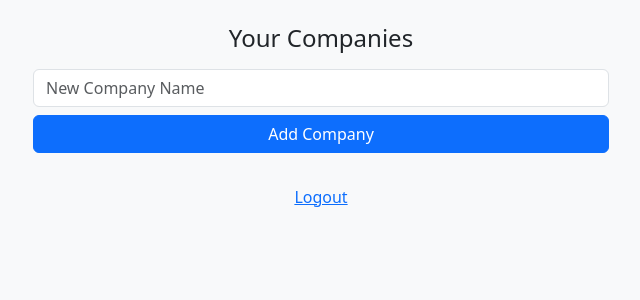
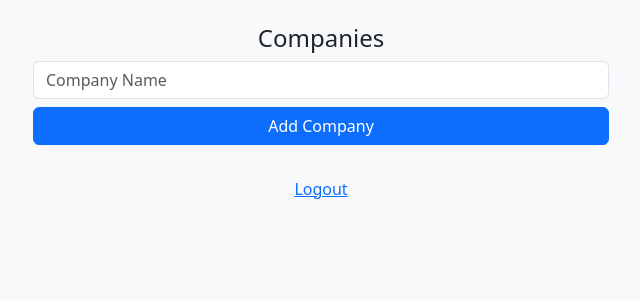
Before and after one commit to namanmahawar/calling-system, a Flask app: page /companies in a window 1280 px wide. Shown: the top 300 px of the page, without its empty margins (319-959 px from the left). Run offline with Flask 3, Linux system fonts and the light colour scheme; a user stored in the database is signed in; data that the repository does not hold is empty.

Commit message:
Update company_list.html

```diff
--- a/templates/company_list.html
+++ b/templates/company_list.html
@@ -6,14 +6,14 @@
 </head>
 <body class="bg-light">
 <div class="container mt-4" style="max-width:600px;">
-<h4 class="text-center mb-3">Your Companies</h4>
+<h4 class="text-center">Companies</h4>
 
 <form method="post" class="mb-3">
-<input class="form-control mb-2" name="company_name" placeholder="New Company Name" required>
+<input class="form-control mb-2" name="company_name" placeholder="Company Name" required>
 <button class="btn btn-primary w-100">Add Company</button>
 </form>
 
-<table class="table table-bordered">
+<table class="table table-bordered bg-white">
 {% for c in companies %}
 <tr>
 <td>{{ c[1] }}</td>
@@ -24,7 +24,7 @@
 {% endfor %}
 </table>
 
-<div class="text-center mt-3">
+<div class="text-center">
 <a href="/logout">Logout</a>
 </div>
 </div>
```
